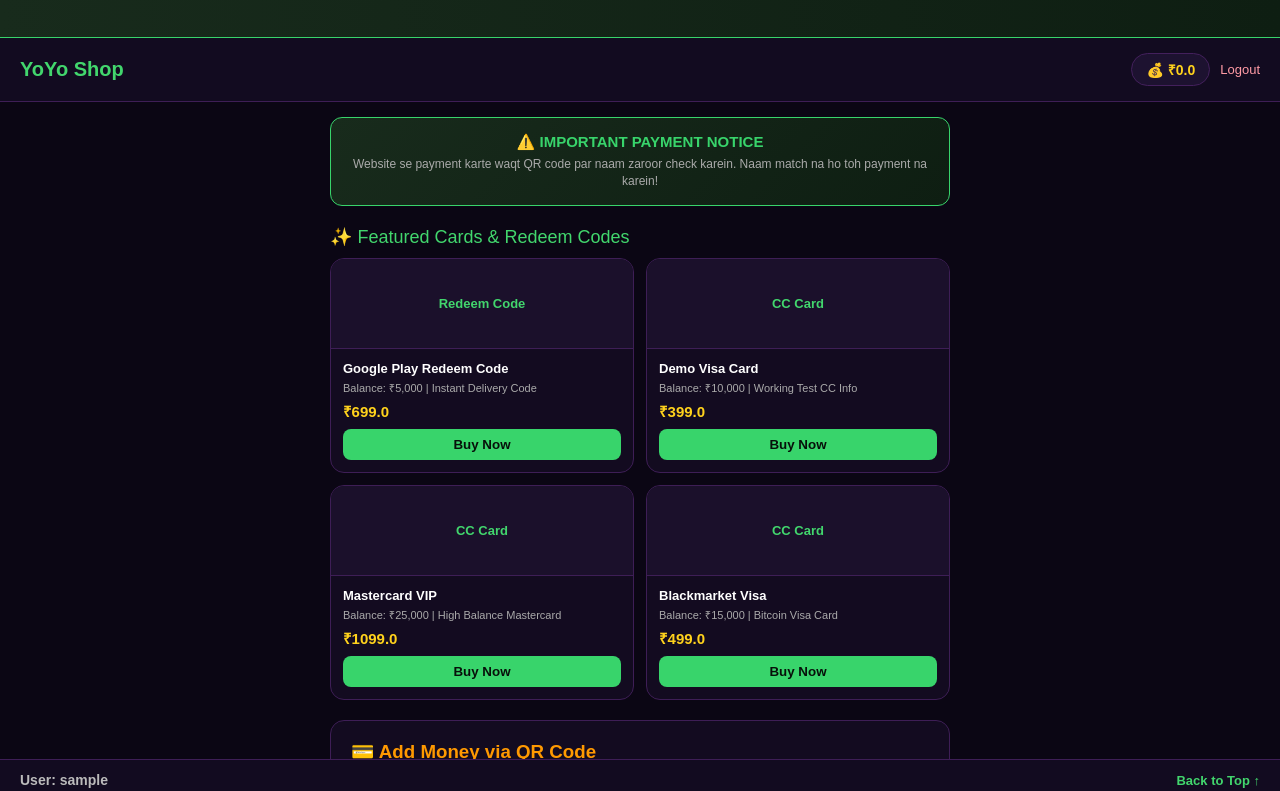
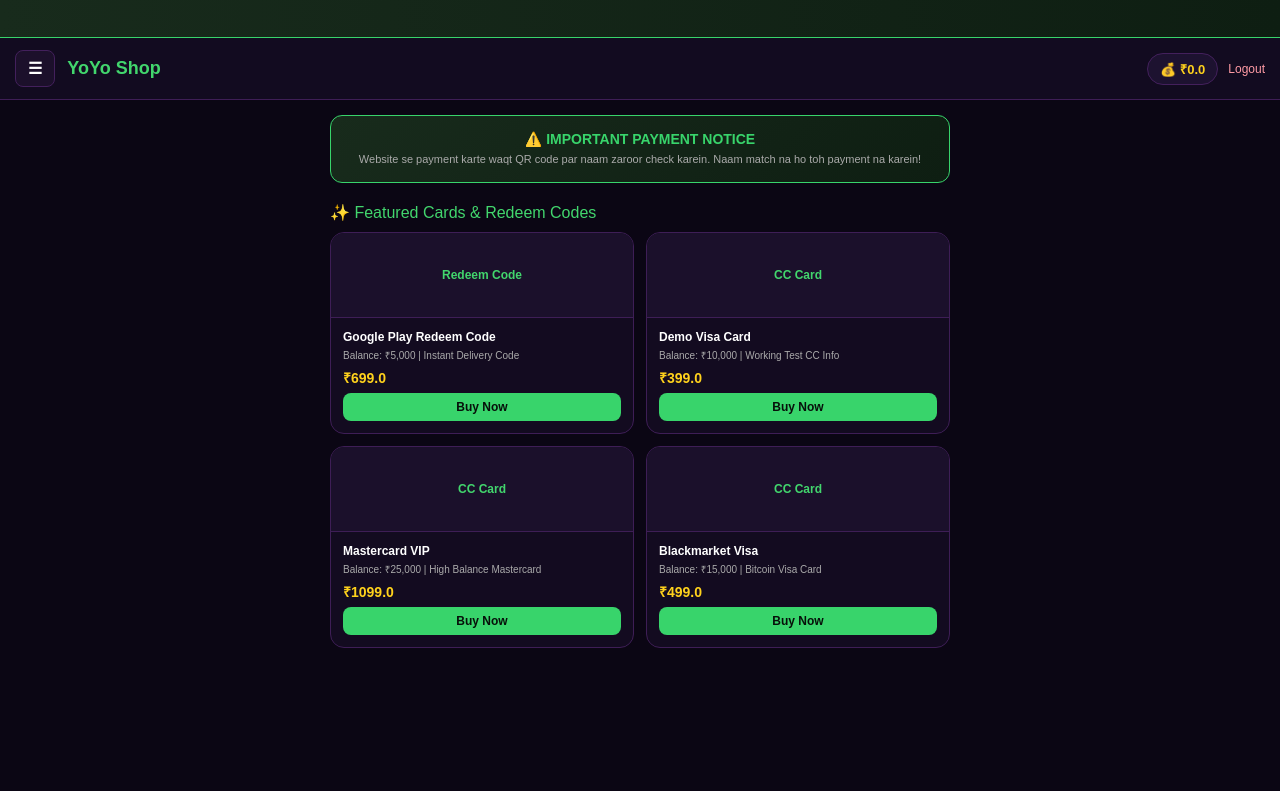
Before and after one commit to faltuwja-beep/Web-cc, a Flask app: page /shop in a window 1280 px wide. Shown: the top 791 px of the page. After the commit the page ends 648 px from the top, so only its background shows below. Run offline with Flask 3, Linux system fonts and the light colour scheme; the visitor is signed in with stand-in values (Sample User, id 1); data comes from the database, SQL or seed files in the repository; tables that the repository leaves empty hold one stand-in row (values such as "Sample post").

Commit message:
Update shop.html

```diff
--- a/templates/shop.html
+++ b/templates/shop.html
@@ -3,12 +3,12 @@
 <head>
 <meta charset="UTF-8">
 <meta name="viewport" content="width=device-width, initial-scale=1.0">
-<title>YoYo Shop - Digital Store</title>
+<title>YoYo Shop</title>
 <style>
 * { margin: 0; padding: 0; box-sizing: border-box; font-family: Arial, sans-serif; }
 body { background: #0b0614; color: white; padding-bottom: 70px; }
 
-/* Live Buyer Ticker Bar */
+/* Live Ticker Bar */
 .live-ticker {
     background: linear-gradient(90deg, #182b1c, #0e1e12);
     border-bottom: 1px solid #38d46b;
@@ -20,48 +20,124 @@ body { background: #0b0614; color: white; padding-bottom: 70px; }
     overflow: hidden;
 }
 
-.navbar { background: #120b20; padding: 15px 20px; display: flex; justify-content: space-between; align-items: center; border-bottom: 1px solid #3e1e56; }
-.logo { color: #42d66d; font-size: 20px; font-weight: bold; }
-.wallet-pill { background: #1d1230; border: 1px solid #43205c; padding: 6px 14px; border-radius: 20px; font-size: 14px; color: #ffd21c; font-weight: bold; }
+/* Navbar */
+.navbar { background: #120b20; padding: 12px 15px; display: flex; justify-content: space-between; align-items: center; border-bottom: 1px solid #3e1e56; }
+.nav-left { display: flex; align-items: center; gap: 12px; }
+.menu-btn { background: #1c102b; border: 1px solid #43205c; color: white; padding: 8px 12px; border-radius: 8px; font-size: 16px; cursor: pointer; }
+.logo { color: #42d66d; font-size: 18px; font-weight: bold; }
+.nav-right { display: flex; align-items: center; gap: 10px; }
+.wallet-pill { background: #1d1230; border: 1px solid #43205c; padding: 6px 12px; border-radius: 20px; font-size: 13px; color: #ffd21c; font-weight: bold; }
+
+/* Sidebar Menu Drawer */
+#side-menu {
+    display: none;
+    position: fixed;
+    top: 0; left: 0;
+    width: 100%; height: 100%;
+    background: rgba(0, 0, 0, 0.7);
+    z-index: 9998;
+}
+.menu-drawer {
+    width: 280px; height: 100%;
+    background: #130b20;
+    border-right: 1px solid #3e1e56;
+    padding: 20px;
+    display: flex;
+    flex-direction: column;
+    gap: 15px;
+}
+.menu-item {
+    background: #1c102b;
+    color: white;
+    padding: 12px 15px;
+    border-radius: 10px;
+    border: 1px solid #3e1e56;
+    cursor: pointer;
+    font-weight: bold;
+    text-align: left;
+    display: block;
+    text-decoration: none;
+}
+.menu-item:hover { border-color: #42d66d; }
 
 .container { max-width: 650px; margin: auto; padding: 15px; }
 
+/* Notice Banner */
 .notice-banner { background: linear-gradient(135deg, #182b1c, #0e1e12); border: 1px solid #38d46b; padding: 15px; border-radius: 12px; text-align: center; margin-bottom: 20px; }
-.notice-banner h3 { color: #38d46b; font-size: 15px; margin-bottom: 5px; }
-.notice-banner p { color: #aaa; font-size: 12px; line-height: 1.4; }
+.notice-banner h3 { color: #38d46b; font-size: 14px; margin-bottom: 5px; }
+.notice-banner p { color: #aaa; font-size: 11px; line-height: 1.4; }
 
-.section-title { margin: 20px 0 10px 0; font-size: 18px; color: #42d66d; }
+.section-title { margin: 15px 0 10px 0; font-size: 16px; color: #42d66d; }
 .product-grid { display: grid; grid-template-columns: repeat(2, 1fr); gap: 12px; }
 .product-card { background: #130b20; border: 1px solid #3e1e56; border-radius: 14px; overflow: hidden; display: flex; flex-direction: column; justify-content: space-between; }
-.card-banner { height: 90px; background: #1b102b; display: flex; justify-content: center; align-items: center; border-bottom: 1px solid #3e1e56; }
+.card-banner { height: 85px; background: #1b102b; display: flex; justify-content: center; align-items: center; border-bottom: 1px solid #3e1e56; }
 .card-details { padding: 12px; }
-.card-name { font-size: 13px; font-weight: bold; color: #fff; margin-bottom: 4px; }
-.card-desc { font-size: 11px; color: #aaa; margin-bottom: 6px; }
-.card-price { font-size: 15px; color: #ffd21c; font-weight: bold; }
+.card-name { font-size: 12px; font-weight: bold; color: #fff; margin-bottom: 4px; }
+.card-desc { font-size: 10px; color: #aaa; margin-bottom: 6px; }
+.card-price { font-size: 14px; color: #ffd21c; font-weight: bold; }
 
-.box { background: #130b20; border: 1px solid #3e1e56; padding: 20px; border-radius: 14px; margin-top: 20px; }
+/* Popups */
+.modal {
+    display: none;
+    position: fixed;
+    top: 0; left: 0;
+    width: 100%; height: 100%;
+    background: rgba(11, 6, 20, 0.95);
+    justify-content: center;
+    align-items: center;
+    z-index: 9999;
+    padding: 20px;
+}
+.modal-box {
+    background: #130b20;
+    padding: 22px;
+    border-radius: 18px;
+    border: 1px solid #3e1e56;
+    max-width: 400px;
+    width: 100%;
+    text-align: center;
+    max-height: 85vh;
+    overflow-y: auto;
+}
 input { width: 100%; padding: 12px; margin: 8px 0; background: #09050f; border: 1px solid #492460; color: white; border-radius: 8px; outline: none; }
-button { padding: 12px 20px; border: none; font-weight: bold; border-radius: 8px; cursor: pointer; }
+button { padding: 10px 15px; border: none; font-weight: bold; border-radius: 8px; cursor: pointer; }
 
-.bottom-bar { position: fixed; bottom: 0; left: 0; width: 100%; background: #120b20; border-top: 1px solid #3e1e56; padding: 12px 20px; display: flex; justify-content: space-between; align-items: center; }
 .flash-msg { background: #35101a; border: 1px solid #742331; color: #ff9ba5; padding: 10px; margin-bottom: 15px; border-radius: 8px; text-align: center; font-size: 13px; }
 </style>
 </head>
 <body>
 
-<!-- Live Purchase Ticker -->
+<!-- Live Ticker Bar -->
 <div class="live-ticker">
-    <marquee behavior="scroll" direction="left">🔥 Rohit Sharma purchased Google Play Redeem Code ₹699 (Balance ₹5,000) just now! &nbsp;&nbsp;&nbsp;|&nbsp;&nbsp;&nbsp; ⚡ Aman Verma bought VIP Mastercard (Balance ₹25,000) &nbsp;&nbsp;&nbsp;|&nbsp;&nbsp;&nbsp; 💎 Karan Singh got Demo Visa Card &nbsp;&nbsp;&nbsp;|&nbsp;&nbsp;&nbsp; 🚀 Instant Admin Approval Active!</marquee>
+    <marquee behavior="scroll" direction="left">🔥 Rohit Sharma purchased Google Play Redeem Code ₹699 (Balance ₹5,000) just now! &nbsp;&nbsp;&nbsp;|&nbsp;&nbsp;&nbsp; ⚡ Aman Verma bought VIP Mastercard (Balance ₹25,000) &nbsp;&nbsp;&nbsp;|&nbsp;&nbsp;&nbsp; 🚀 Telegram Admin Instant Alerts Active!</marquee>
 </div>
 
+<!-- Navbar with 3-Lines Menu Icon -->
 <div class="navbar">
-    <div class="logo">YoYo Shop</div>
-    <div style="display:flex; gap:10px; align-items:center;">
+    <div class="nav-left">
+        <button class="menu-btn" onclick="openMenu()">☰</button>
+        <span class="logo">YoYo Shop</span>
+    </div>
+    <div class="nav-right">
         <div class="wallet-pill">💰 ₹{{ balance }}</div>
         {% if is_admin == 1 %}
-        <a href="/admin" style="background:#ff9900; color:white; padding:6px 12px; border-radius:8px; text-decoration:none; font-size:13px; font-weight:bold;">Admin</a>
+        <a href="/admin" style="background:#ff9900; color:white; padding:5px 10px; border-radius:6px; text-decoration:none; font-size:12px; font-weight:bold;">Admin</a>
         {% endif %}
-        <a href="/logout" style="color:#ff9ba5; font-size:13px; text-decoration:none;">Logout</a>
+        <a href="/logout" style="color:#ff9ba5; font-size:12px; text-decoration:none;">Logout</a>
+    </div>
+</div>
+
+<!-- Sidebar Menu Drawer -->
+<div id="side-menu" onclick="closeMenu()">
+    <div class="menu-drawer" onclick="event.stopPropagation()">
+        <h3 style="color:#42d66d; margin-bottom:10px;">📌 Navigation Menu</h3>
+        <button class="menu-item" onclick="closeMenu(); openQRModal()">💳 Add Money (QR)</button>
+        <button class="menu-item" onclick="closeMenu(); openHistoryModal()">⏱️ Payment History</button>
+        {% if is_admin == 1 %}
+        <a href="/admin" class="menu-item">👑 Admin Panel</a>
+        {% endif %}
+        <a href="/logout" class="menu-item" style="color:#ff9ba5;">🚪 Logout Account</a>
+        <button onclick="closeMenu()" style="background:#742331; color:white; margin-top:20px; padding:10px; width:100%;">Close Menu</button>
     </div>
 </div>
 
@@ -81,38 +157,69 @@ button { padding: 12px 20px; border: none; font-weight: bold; border-radius: 8px
         {% for p in products %}
         <div class="product-card">
             <div class="card-banner">
-                <span style="font-size: 13px; font-weight: bold; color: #42d66d;">{{ p[2] }}</span>
+                <span style="font-size: 12px; font-weight: bold; color: #42d66d;">{{ p[2] }}</span>
             </div>
             <div class="card-details">
                 <div class="card-name">{{ p[1] }}</div>
                 <div class="card-desc">{{ p[4] }}</div>
                 <div class="card-price">₹{{ p[3] }}</div>
-                <button onclick="alert('Insufficient balance! Please add money using the QR section below.')" style="width:100%; margin-top:8px; padding:8px; background:#38d46b; color:#07100a;">Buy Now</button>
+                <button onclick="openQRModal()" style="width:100%; margin-top:6px; padding:7px; background:#38d46b; color:#07100a; font-size:12px;">Buy Now</button>
             </div>
         </div>
         {% endfor %}
     </div>
 
-    <!-- Separate Add Money & QR Section -->
-    <div class="box">
+</div>
+
+<!-- QR Code Add Money Modal -->
+<div id="qr-modal" class="modal">
+    <div class="modal-box">
         <h3 style="color: #ff9900; margin-bottom: 5px;">💳 Add Money via QR Code</h3>
-        <p style="font-size: 12px; color: #aaa; margin-bottom: 12px;">Scan QR & pay, then submit your UTR / Transaction ID below for approval.</p>
-        <div style="text-align: center; margin-bottom: 15px;">
-            <img src="https://api.qrserver.com/v1/create-qr-code/?size=150x150&data=upi://pay?pa=sunaina2012@fam" alt="QR" style="border-radius: 8px; border:2px solid #3e1e56;">
+        <p style="font-size: 11px; color: #aaa; margin-bottom: 10px;">Scan QR & pay, then submit UTR / Transaction ID below.</p>
+
+        <div style="text-align: center; margin-bottom: 12px;">
+            <img src="https://api.qrserver.com/v1/create-qr-code/?size=140x140&data=upi://pay?pa=sunaina2012@fam" alt="QR" style="border-radius: 8px; border:2px solid #3e1e56;">
         </div>
+
         <form action="/add-money" method="POST">
             <input type="number" name="amount" placeholder="Enter Amount Paid (₹)" required>
             <input type="text" name="utr" placeholder="Enter UTR / Transaction ID" required>
             <button type="submit" style="width: 100%; background: linear-gradient(90deg, #ff9900, #ff3300); color: white; margin-top: 5px;">Submit Payment Proof</button>
         </form>
+        <button onclick="closeQRModal()" style="width: 100%; background: #742331; color: white; margin-top: 8px;">Close</button>
     </div>
-
 </div>
 
-<div class="bottom-bar">
-    <div style="font-size: 14px; color: #bbb; font-weight: bold;">User: {{ username }}</div>
-    <a href="#top" onclick="window.scrollTo({top: 0, behavior: 'smooth'});" style="color: #42d66d; text-decoration: none; font-size: 13px; font-weight: bold;">Back to Top ↑</a>
+<!-- Payment History Modal -->
+<div id="history-modal" class="modal">
+    <div class="modal-box">
+        <h3 style="color: #42d66d; margin-bottom: 10px;">⏱️ Your Payment History</h3>
+        <div style="max-height: 200px; overflow-y: auto; text-align: left;">
+            {% if my_payments %}
+                {% for pay in my_payments %}
+                <div style="background:#09050f; padding:8px; border-radius:6px; margin-bottom:6px; font-size:12px; display:flex; justify-content:space-between;">
+                    <span>₹{{ pay[0] }} (UTR: {{ pay[1][:6] }}...)</span>
+                    <span style="color:{% if pay[2]=='Approved' %}#38d46b{% else %}#ffd21c{% endif %};">{{ pay[2] }}</span>
+                </div>
+                {% endfor %}
+            {% else %}
+                <p style="color:#777; font-size:12px; text-align:center;">No payment history found.</p>
+            {% endif %}
+        </div>
+        <button onclick="closeHistoryModal()" style="width: 100%; background: #742331; color: white; margin-top: 15px;">Close Window</button>
+    </div>
 </div>
+
+<script>
+function openMenu() { document.getElementById('side-menu').style.display = 'block'; }
+function closeMenu() { document.getElementById('side-menu').style.display = 'none'; }
+
+function openQRModal() { document.getElementById('qr-modal').style.display = 'flex'; }
+function closeQRModal() { document.getElementById('qr-modal').style.display = 'none'; }
+
+function openHistoryModal() { document.getElementById('history-modal').style.display = 'flex'; }
+function closeHistoryModal() { document.getElementById('history-modal').style.display = 'none'; }
+</script>
 
 </body>
 </html>
```
